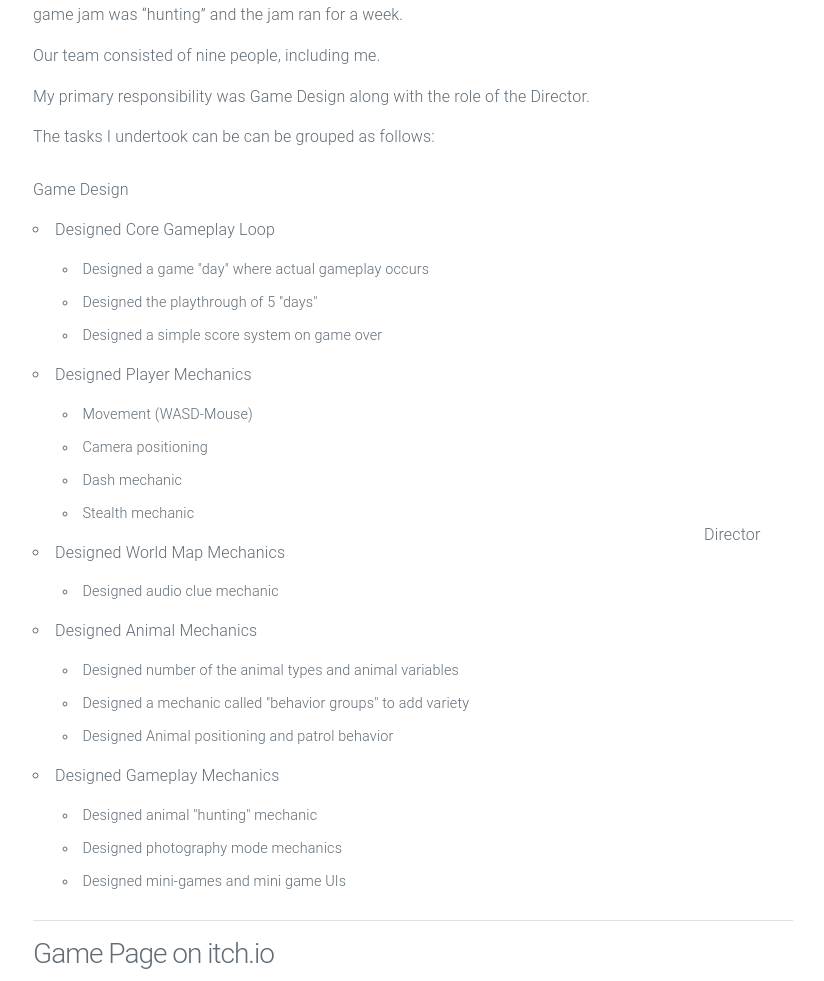
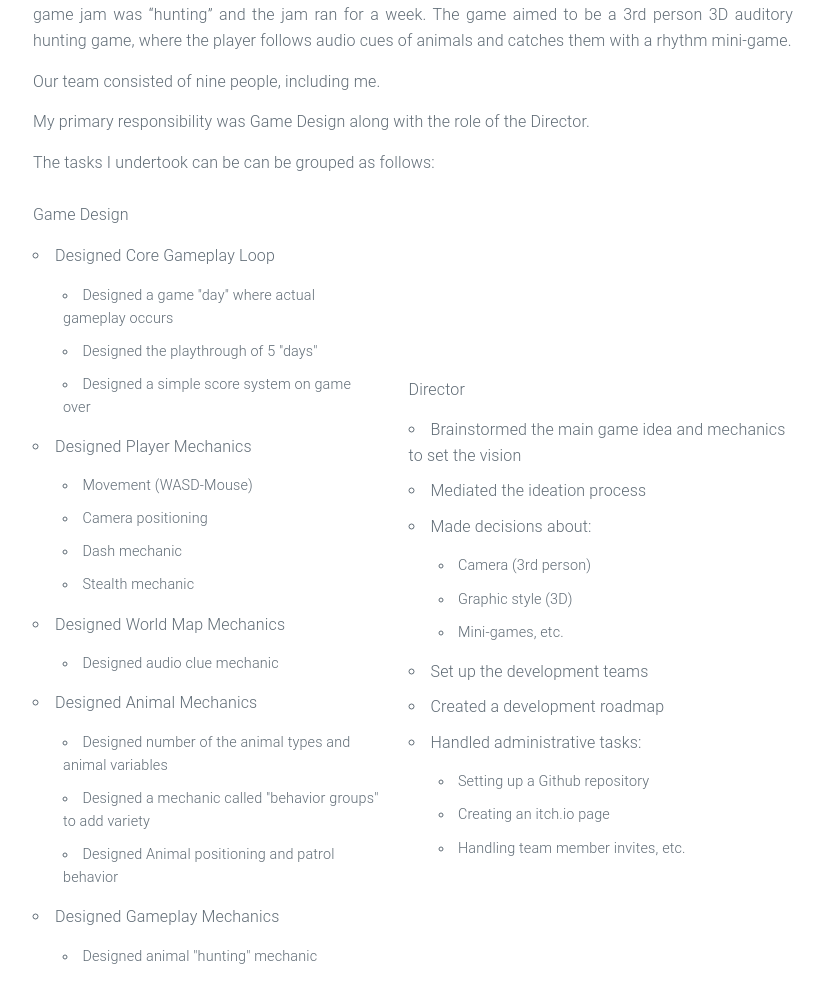
Before and after one commit to htramu/htk.github.io, a Jekyll site: the page built from _posts/2024-03-25-Whispers in the Wild.md, in a window 1280 px wide and 1400 px high, scrolled down 1300 px. Shown: the part 280-1261 px from the top of the window, without its empty margins (227-1051 px from the left). Built offline with Jekyll 4.4.1, drawn with Linux system fonts in a browser that asks for light colours; some of the changed text lies outside the part shown.

Commit message:
Update 2024-03-25-Whispers in the Wild.md

```diff
--- a/_posts/2024-03-25-Whispers in the Wild.md
+++ b/_posts/2024-03-25-Whispers in the Wild.md
@@ -16,7 +16,7 @@ preview: /assets/wiw.png
 ![Picture 3](/assets/wiw_3.png)
 ![Picture 4](/assets/wiw_4.png)
 
-This is a submission for [Easter Jam 2024](https://itch.io/jam/easter-jam-2024), developed using the Unity engine. The overall theme for the game jam was "hunting" and the jam ran for a week.
+This is a submission for [Easter Jam 2024](https://itch.io/jam/easter-jam-2024), developed using the Unity engine. The overall theme for the game jam was "hunting" and the jam ran for a week. The game aimed to be a 3rd person 3D auditory hunting game, where the player follows audio cues of animals and catches them with a rhythm mini-game.
 
 Our team consisted of nine people, including me.
 
@@ -75,6 +75,27 @@ The tasks I undertook can be can be grouped as follows:
 
     <td>
 		 <p>Director</p>
+			 <ul>
+			  <li>Brainstormed the main game idea and mechanics to set the vision</li>
+			  <li>Mediated the ideation process</li>
+			  <li>Made decisions about:
+			<ul>
+			  <li>Camera (3rd person)</li>
+			  <li>Graphic style (3D)</li>
+			  <li>Mini-games, etc.</li>
+			</ul>
+			  </li>
+			  <li>Set up the development teams</li>
+			  <li>Created a development roadmap</li>
+			  <li>Handled administrative tasks:
+				<ul>
+				  <li>Setting up a Github repository</li>
+				  <li>Creating an itch.io page</li>
+				  <li>Handling team member invites, etc.</li>
+				</ul>
+			  </li>
+			</ul>
+
 	</td>
   </tr>
 </table>
```
